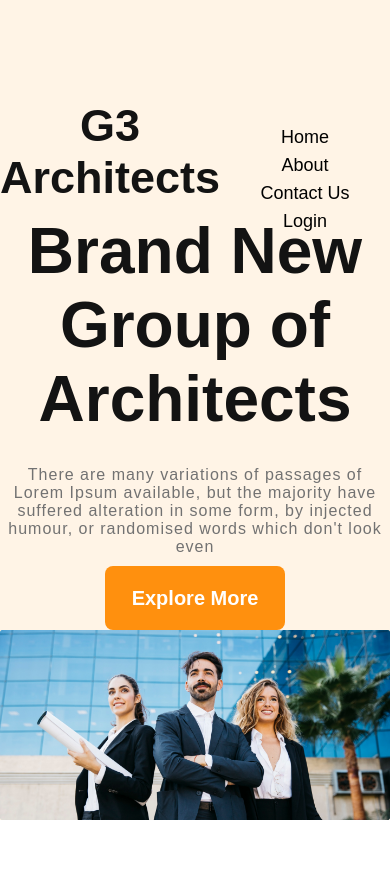
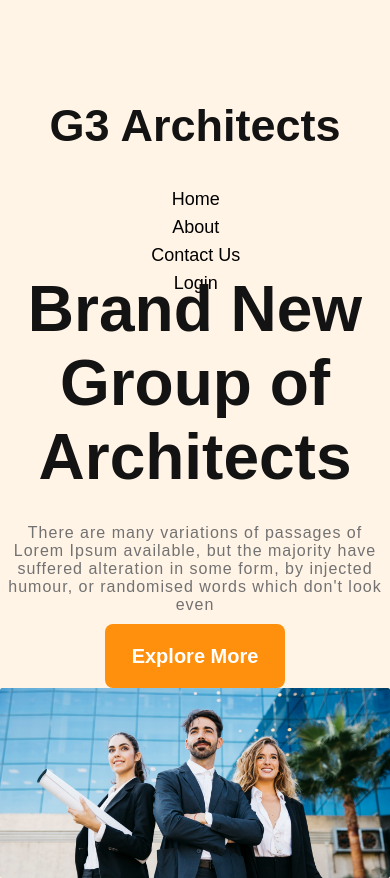
Before and after one commit to anikanik17k/project-architects, a plain HTML site: page index.html in a window 390 px wide. Shown: the top 878 px of the page. Drawn offline with Linux system fonts and the light colour scheme.

Commit message:
nav bar responsive done

```diff
--- a/styles/style.css
+++ b/styles/style.css
@@ -359,6 +359,9 @@
    margin-top: 0px;
    padding: 0;
 }
+.navigation1{
+    display: block;
+}
 .navigation-title{
    text-align: center;
    margin: 10px auto;
```
